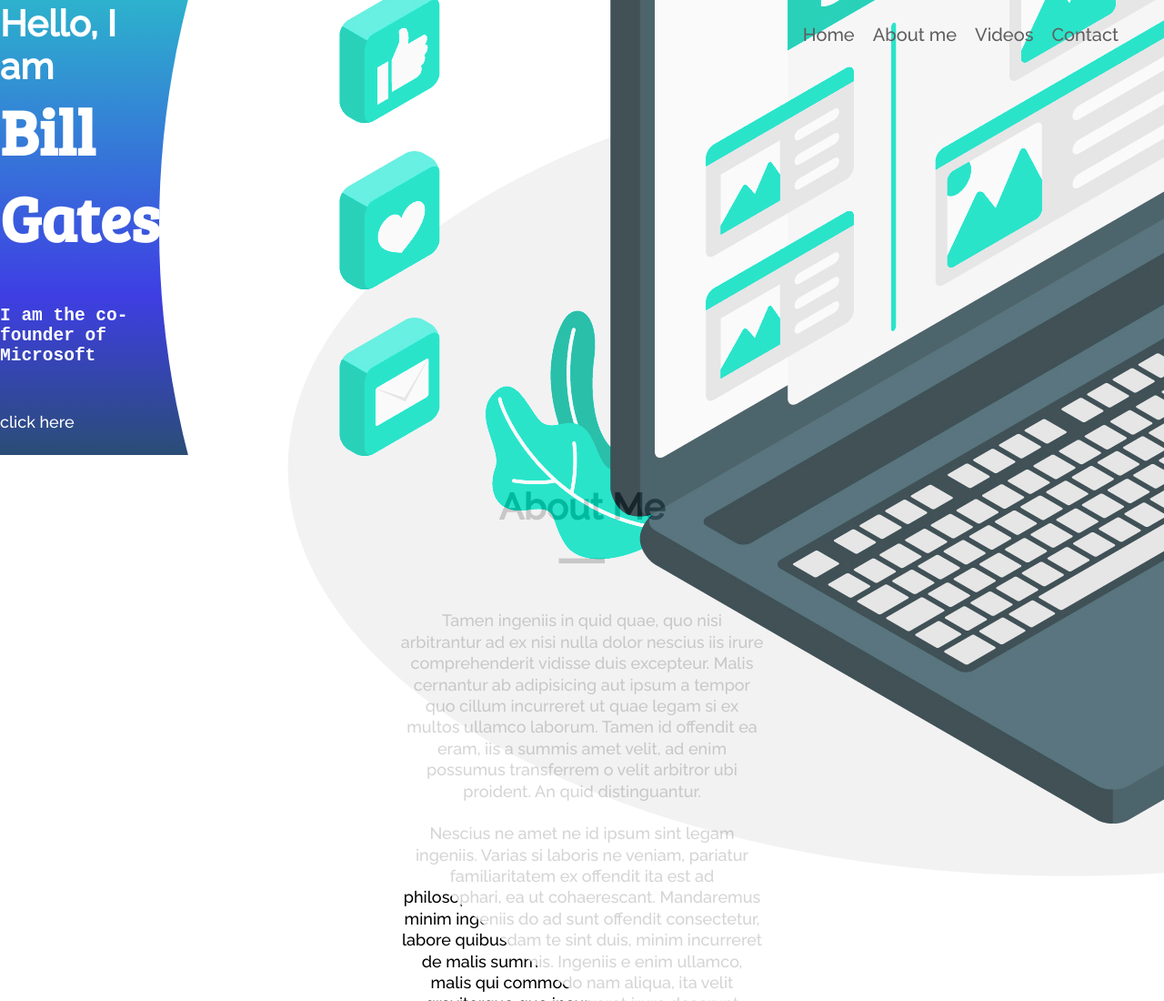
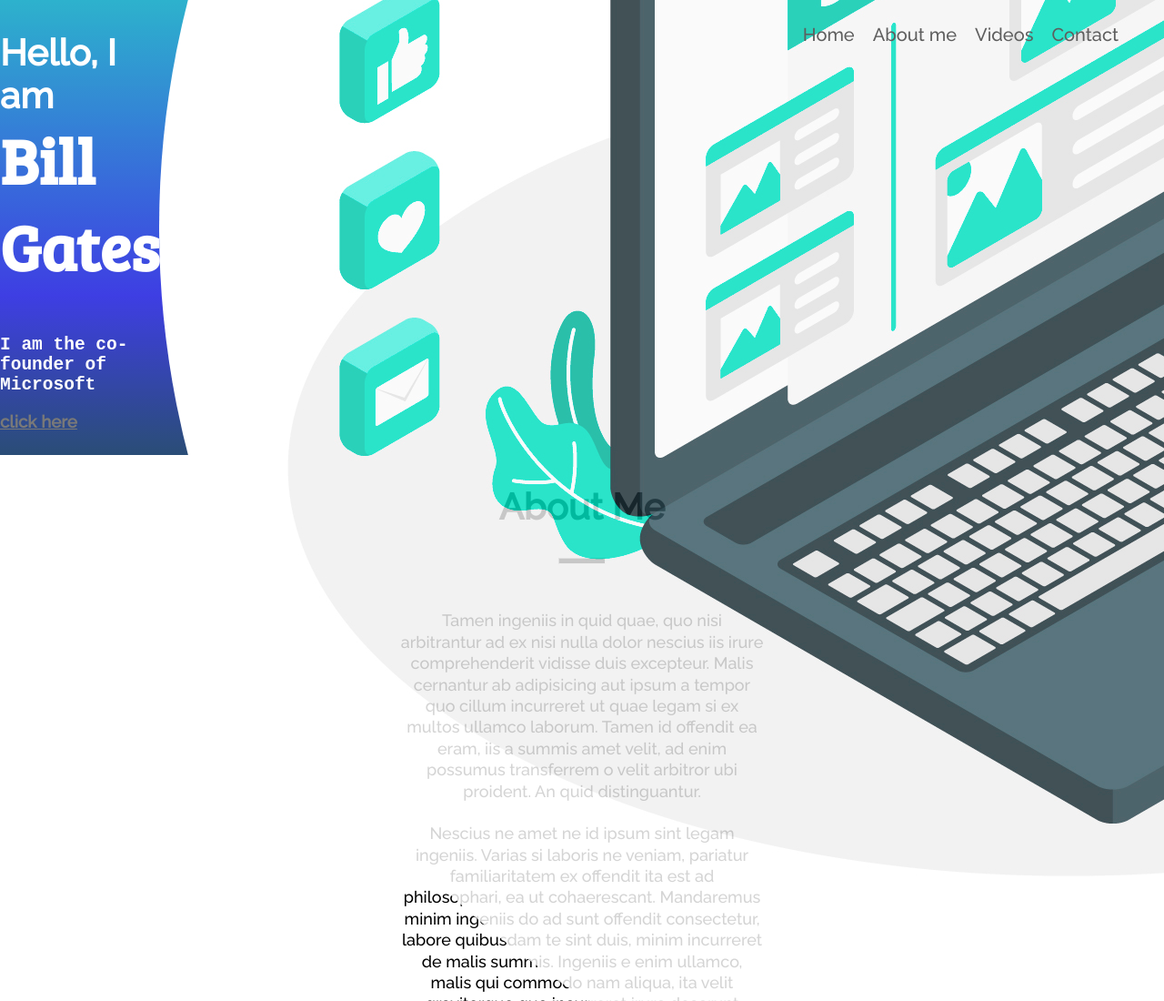
Before and after one commit to Ranjith-Ranju04082021/user3.github.io, a plain HTML site: page index.html in a window 1280 px wide. Shown: the top 1100 px of the page at 91% size. Drawn offline with Linux system fonts and the light colour scheme.

Commit message:
Update index.html

```diff
--- a/index.html
+++ b/index.html
@@ -24,7 +24,7 @@
                 <span>Bill Gates</span>
             </h1>
             <h2>I am the co-founder of Microsoft</h2>
-          <p> <a href="https://ranjith-ranju04082021.github.io/project1/"></a>click here </p>
+         <a href="https://ranjith-ranju04082021.github.io/project1/"><h3> click here</h3></a>
         </div>
         <img src="blog.jpg">
     </header>
```
